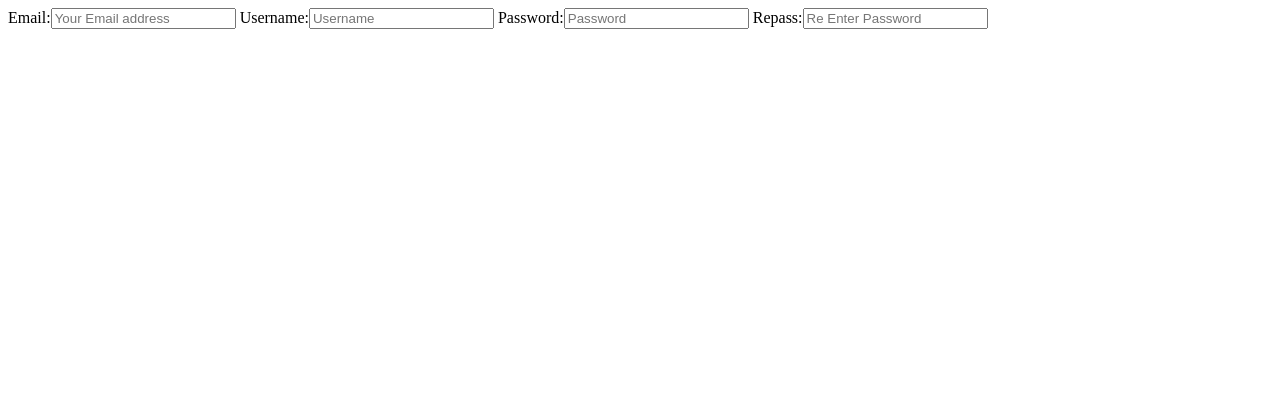
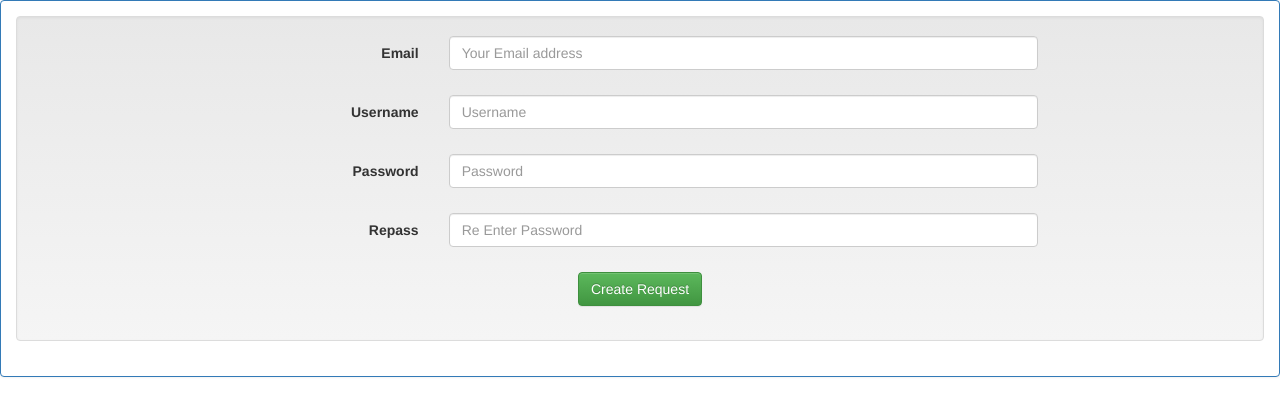
Before and after one commit to radhurajendraprasad/mysite, a Django app: page /register/ in a window 1280 px wide. Shown: the top 416 px of the page. Run offline with Django 3.2, Linux system fonts and the light colour scheme; some libraries are stand-ins or nearby versions.

Commit message:
sign up/sign in

```diff
--- a/register/templates/register_user.html
+++ b/register/templates/register_user.html
@@ -1 +1,45 @@
-{{ form }}
+{% load register_extras %}
+{%  load staticfiles %}
+<!DOCTYPE html>
+<html lang="en">
+<head>
+   <meta charset="UTF-8">
+   <title></title>    <link rel="stylesheet" href="{%  static 'css/bootstrap.min.css' %}" integrity="sha384-1q8mTJOASx8j1Au+a5WDVnPi2lkFfwwEAa8hDDdjZlpLegxhjVME1fgjWPGmkzs7" crossorigin="anonymous"><!-- Optional theme -->
+<link rel="stylesheet" href="{%  static 'css/bootstrap-theme.min.css' %}" integrity="sha384-fLW2N01lMqjakBkx3l/M9EahuwpSfeNvV63J5ezn3uZzapT0u7EYsXMjQV+0En5r" crossorigin="anonymous"><!-- Latest compiled and minified JavaScript -->
+  <script type="text/javascript" src="{%  static 'js/jquery-1.11.1.min.js' %}"></script>
+  <script type="text/javascript" src="{%  static 'js/bootstrap.min.js' %}"></script>
+</head>
+<body><div class="panel panel-primary">
+   <div class="panel-body">
+       <form class="form-horizontal well" id="registerForm" method="POST"
+             enctype="multipart/form-data" action="{% url 'register_user' %}">
+           <fieldset>
+               {% csrf_token %} {% load tz %}
+               {% for field in form.visible_fields %}
+                   <div id="div_{{ field.html_name }}"
+                        class="form-group{% if field.errors %} has-error{% endif%}">
+                       <label class="col-sm-4 control-label" for="{{ field.id_for_label }}">
+                           {{ field.label }}
+                       </label>
+                       <div class="col-md-6 cnt-inpt">
+                           {{ field|addcss:"form-control" }}
+                           <div class="text-muted pull-right">
+                               <small>{{ field.help_text }}</small>
+                           </div> <!-- form-group -->
+                                                     <span class="help-block">
+                                                             {% for error in field.errors %} {{error }} {% endfor %}
+                                                     </span> <!-- help-block -->
+                       </div> <!-- col-sm-4 -->
+                   </div>
+               {% endfor %}
+               {% for hidden in user_form.hidden_fields %} {{ hidden }} {% endfor %}                <div class="form-group" style="text-align:center">
+                   <a href="#tf-courses">
+                       <button type="submit" data-loading-text="Creating request..."
+                               class="btn btn-success solution_buttons">Create Request <i class="fa fa-angle-double-right"></i> </button></a>
+               </div> <!-- form-group -->
+           </fieldset>
+       </form>
+   </div>
+</div>
+</body>
+</html>
--- /dev/null
+++ b/register/templatetags/register_extras.py
@@ -0,0 +1,6 @@
+from django.template import Library
+register = Library()\
+
+@register.filter(name='addcss')
+def addcss(field, css):
+   return field.as_widget(attrs={"class":css})
--- a/register/urls.py
+++ b/register/urls.py
@@ -9,4 +9,6 @@ from register.views import *
 
 urlpatterns = [
     url(r'^$', UserRegistrationView.as_view(), name='register_user'),
+ url(r'^user/success/', TemplateView.as_view(template_name='success.html'),
+name='user_registration_success'),
 ]
--- a/register/views.py
+++ b/register/views.py
@@ -9,13 +9,12 @@ from register.forms import *
 class Home(TemplateView):
      template_name="index.html"
 
+class UserRegistrationView(AnonymousRequiredMixin, FormView):
+    template_name = "register_user.html"
+    authenticated_redirect_url = reverse_lazy(u"home")
+    form_class = UserRegistrationForm
+    success_url = '/register/user/success/'
 
-class UserRegistrationView(AnonymousRequiredMixin, FormView):
-     template_name = "register_user.html"
-     authenticated_redirect_url = reverse_lazy(u"home")
-     form_class = UserRegistrationForm
-     success_url = '/register/user/success/'
-
-     def form_valid(self, form):
-          form.save()
-          return FormView.form_valid(self, form)
+    def form_valid(self, form):
+        form.save()
+        return FormView.form_valid(self, form)
```
Also changed, not shown: register/templates/success.html (added, +9 -0 lines), db.sqlite3, register/migrations/0001_initial.py (added), register/templatetags/__init__.py (added), 5 other files.
